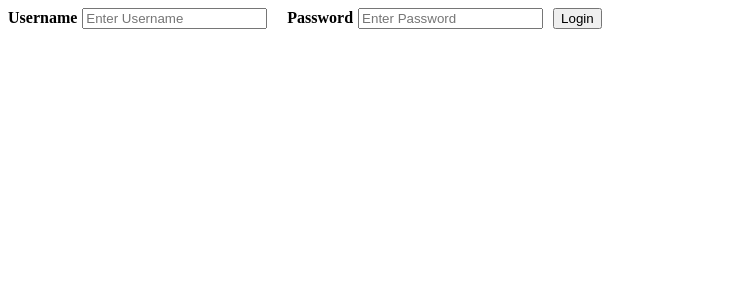
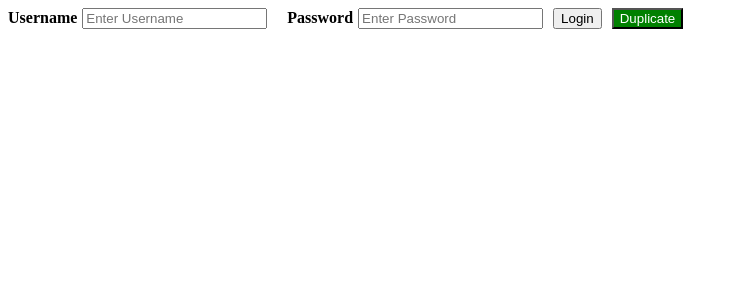
Before and after one commit to Veera61/pink-blue, an Angular app: page / in a window 1280 px wide. Shown: the top 300 px of the page, without its empty margins (0-738 px from the left). Built offline with nearby package versions, Linux system fonts and the light colour scheme.

Commit message:
Open current page in tab changes

```diff
--- a/src/app/login/login.component.html
+++ b/src/app/login/login.component.html
@@ -6,4 +6,9 @@
     <input style="margin-left: 5px;" type="password" placeholder="Enter Password" name="psw" required>
 
     <button style="margin-left: 10px;" type="submit" (click) = "confirmToOpenInNewTab()">Login</button>
+
+    <button style="margin-left: 10px; color:white; background-color: green;" type="Duplicate" (click) = "confirmToOpenCurrentPageInNewTab()">Duplicate</button>
+
+
+
 </div>
--- a/src/app/login/login.component.ts
+++ b/src/app/login/login.component.ts
@@ -14,4 +14,13 @@ export class LoginComponent {
       alert('user dont want to open this link in new page');
     }
   }
+
+  confirmToOpenCurrentPageInNewTab(){
+    const openCurrentPageInNewTab:any = confirm("Do you want open this page in new tab");
+    if(openCurrentPageInNewTab){
+      window.open("_blank");
+    } else {
+      alert("user dont want to open this page in new page");
+    }
+  }
 }
```
